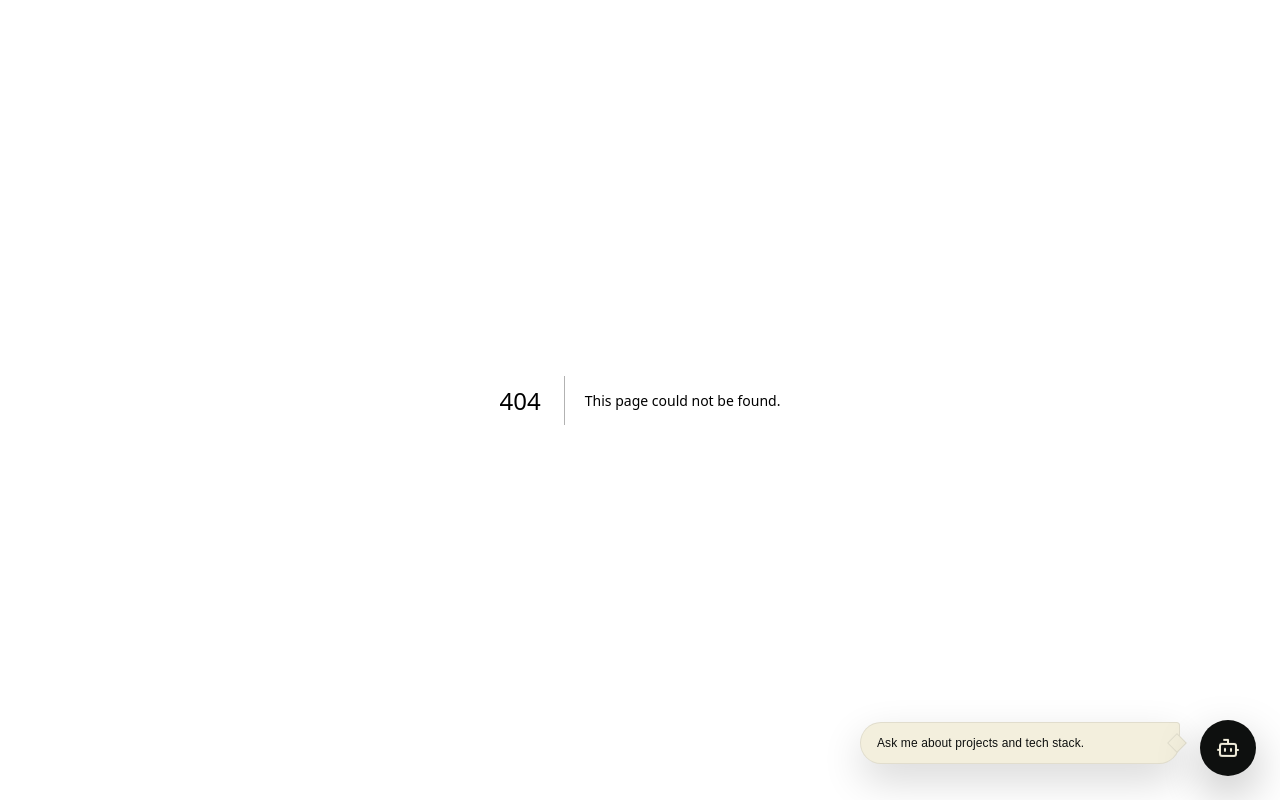
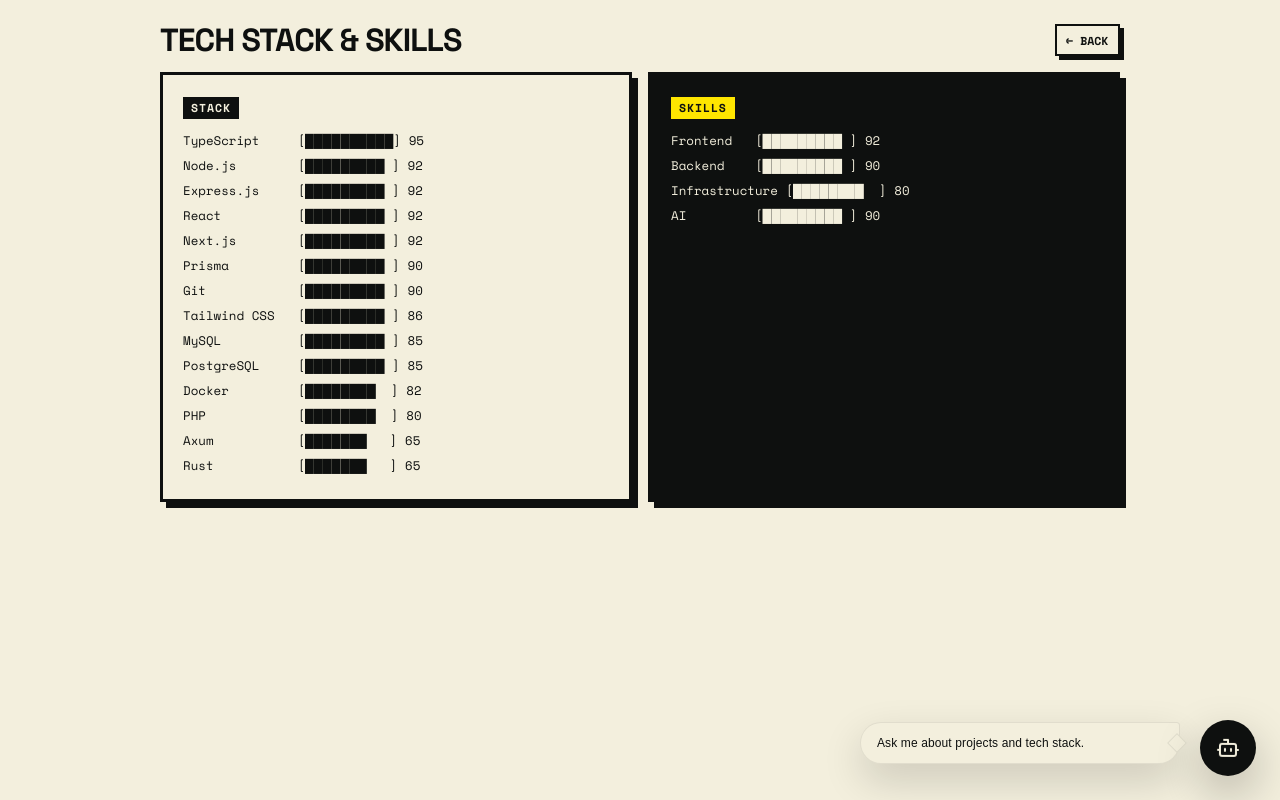
Before and after one commit to franze-calleja/franzecalleja, a Next.js app: page /b-side/stack in a window 1280 px wide. Before the commit this address had no page. Built offline with nearby package versions, Linux system fonts and the light colour scheme.

Commit message:
feat: add brutalist b-side projects and stack sub-pages

```diff
--- /dev/null
+++ b/app/b-side/projects/page.tsx
@@ -0,0 +1,32 @@
+"use client";
+
+import Link from "next/link";
+import content from "@/app/profile-data.json";
+import { useGsapReveal } from "@/components/b-side/use-gsap-reveal";
+import BrutalBlock from "@/components/b-side/brutal-block";
+
+export default function BSideProjectsPage() {
+  const ref = useGsapReveal<HTMLDivElement>();
+  return (
+    <main className="mx-auto w-full max-w-5xl px-4 py-6 sm:px-8">
+      <div className="flex items-center justify-between" style={{ marginBottom: "1rem" }}>
+        <h1 className="bs-h" style={{ fontSize: "2rem" }}>ALL PROJECTS</h1>
+        <Link href="/b-side" className="bs-tag">← BACK</Link>
+      </div>
+      <div ref={ref} style={{ display: "grid", gridTemplateColumns: "repeat(auto-fill, minmax(260px, 1fr))", gap: "1rem" }}>
+        {content.projects.items.map((p) => (
+          <BrutalBlock key={p.name}>
+            <strong style={{ fontSize: "0.95rem" }}>{p.name}</strong>
+            <p style={{ fontSize: "0.8rem", margin: "0.5rem 0", lineHeight: 1.5 }}>{p.description}</p>
+            <div style={{ display: "flex", flexWrap: "wrap", gap: "0.3rem", marginBottom: "0.6rem" }}>
+              {p.technologies.map((t) => (
+                <span key={t} className="bs-tag" style={{ fontSize: "0.6rem" }}>{t}</span>
+              ))}
+            </div>
+            <a href={p.href} target="_blank" rel="noreferrer" className="bs-tag bs-fill-yellow">OPEN →</a>
+          </BrutalBlock>
+        ))}
+      </div>
+    </main>
+  );
+}
--- /dev/null
+++ b/app/b-side/stack/page.tsx
@@ -0,0 +1,47 @@
+"use client";
+
+import Link from "next/link";
+import content from "@/app/profile-data.json";
+import { useGsapReveal } from "@/components/b-side/use-gsap-reveal";
+import BrutalBlock from "@/components/b-side/brutal-block";
+
+const sortedTech = [...content.techstack.items].sort((a, b) => b.level - a.level);
+
+function bar(level: number) {
+  const filled = Math.round(level / 10);
+  return "█".repeat(filled) + " ".repeat(10 - filled);
+}
+
+export default function BSideStackPage() {
+  const ref = useGsapReveal<HTMLDivElement>();
+  return (
+    <main className="mx-auto w-full max-w-5xl px-4 py-6 sm:px-8">
+      <div className="flex items-center justify-between" style={{ marginBottom: "1rem" }}>
+        <h1 className="bs-h" style={{ fontSize: "2rem" }}>TECH STACK & SKILLS</h1>
+        <Link href="/b-side" className="bs-tag">← BACK</Link>
+      </div>
+      <div ref={ref} style={{ display: "grid", gap: "1rem", gridTemplateColumns: "repeat(auto-fit, minmax(280px, 1fr))" }}>
+        <BrutalBlock>
+          <span className="bs-idx">STACK</span>
+          <div className="bs-mono" style={{ marginTop: "0.6rem", fontSize: "0.78rem", lineHeight: 2 }}>
+            {sortedTech.map((t) => (
+              <div key={t.label} style={{ whiteSpace: "pre" }}>
+                {t.label.padEnd(14, " ")} [{bar(t.level)}] {t.level}
+              </div>
+            ))}
+          </div>
+        </BrutalBlock>
+        <BrutalBlock className="bs-fill-ink">
+          <span className="bs-idx" style={{ background: "#ffe600", color: "#0E100F" }}>SKILLS</span>
+          <div className="bs-mono" style={{ marginTop: "0.6rem", fontSize: "0.78rem", lineHeight: 2 }}>
+            {content.skills.overall.map((s) => (
+              <div key={s.label} style={{ whiteSpace: "pre" }}>
+                {s.label.padEnd(10, " ")} [{bar(s.level)}] {s.level}
+              </div>
+            ))}
+          </div>
+        </BrutalBlock>
+      </div>
+    </main>
+  );
+}
```
